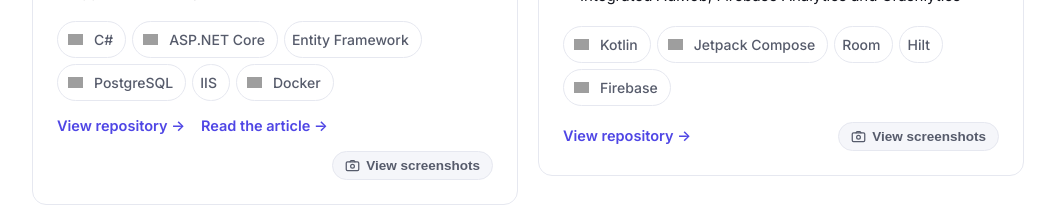
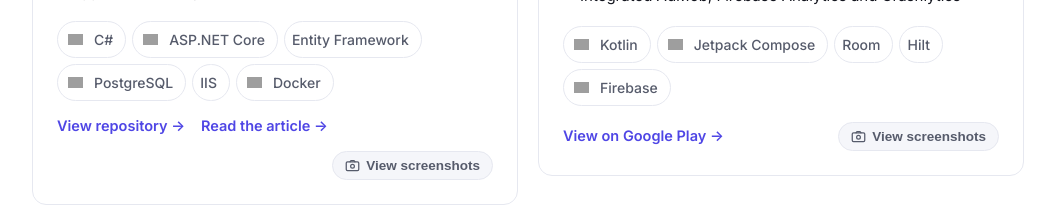
Before and after one commit to Abyssalt/portfolio, a Vue app: page / in a window 1280 px wide. Shown: the part 2000-2217 px from the top of the page, without its empty margins (112-1167 px from the left). Built offline with nearby package versions, Linux system fonts and the light colour scheme; grey boxes are pictures that could not be loaded.

Commit message:
Show "View on Google Play" label for CyberQuiz link
The project link button always read "Voir le dépôt" / "View repository",
which is wrong for a Play Store page. Add a linkType field on projects and
a viewPlayStore label so CyberQuiz gets a store-specific wording.

```diff
--- a/src/App.vue
+++ b/src/App.vue
@@ -28,7 +28,7 @@ const projects = computed(() =>
     summary: p.summary[locale.value],
     tasks: p.tasks[locale.value],
     link: p.link,
-    linkLabel: t.value.projectCard.viewRepo,
+    linkLabel: p.linkType === 'playStore' ? t.value.projectCard.viewPlayStore : t.value.projectCard.viewRepo,
     articleLink: p.articleLink,
     articleLabel: t.value.projectCard.readArticle,
     screenshots: p.screenshots,
--- a/src/data/projects.js
+++ b/src/data/projects.js
@@ -46,6 +46,7 @@ export const projects = [
       en: ['Kotlin', 'Jetpack Compose', 'Room', 'Hilt', 'Firebase'],
     },
     link: 'https://play.google.com/store/apps/details?id=com.cyberquiz.app',
+    linkType: 'playStore',
     articleLink: '',
     screenshots: [cyberquiz1, cyberquiz2, cyberquiz3, cyberquiz4],
     name: { fr: 'CyberQuiz', en: 'CyberQuiz' },
--- a/src/i18n.js
+++ b/src/i18n.js
@@ -41,6 +41,7 @@ export const translations = {
     },
     projectCard: {
       viewRepo: 'Voir le dépôt →',
+      viewPlayStore: 'Voir sur le Play Store →',
       readArticle: "Lire l'article →",
       viewScreenshots: 'Voir les captures',
       back: 'Retour',
@@ -104,6 +105,7 @@ export const translations = {
     },
     projectCard: {
       viewRepo: 'View repository →',
+      viewPlayStore: 'View on Google Play →',
       readArticle: 'Read the article →',
       viewScreenshots: 'View screenshots',
       back: 'Back',
```
